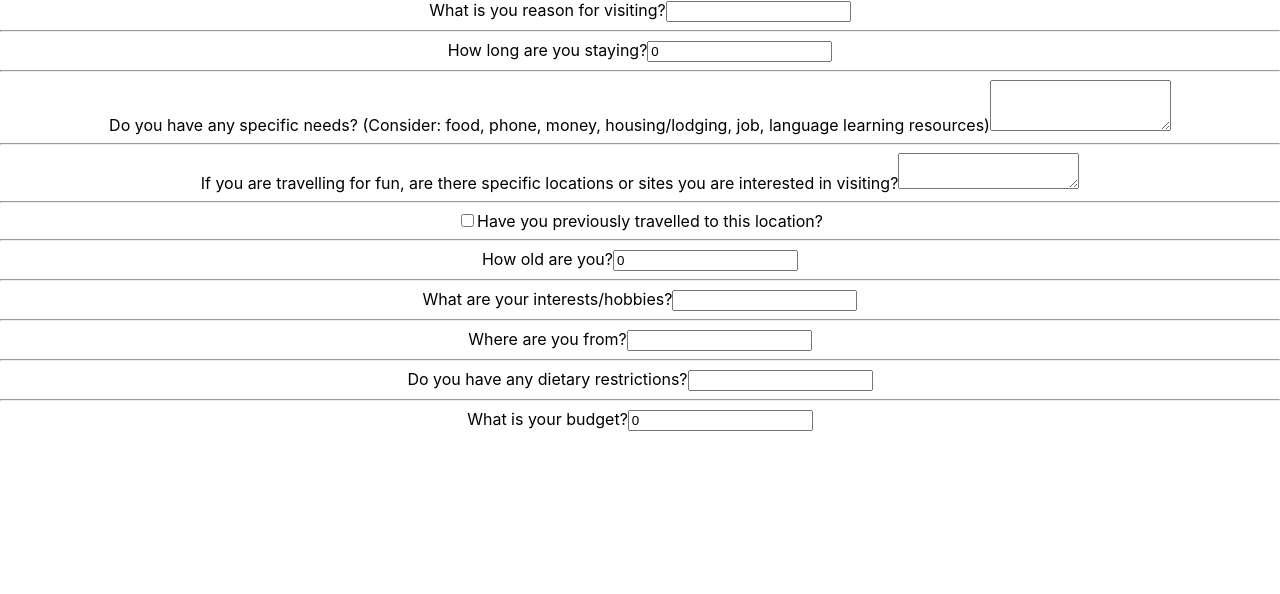
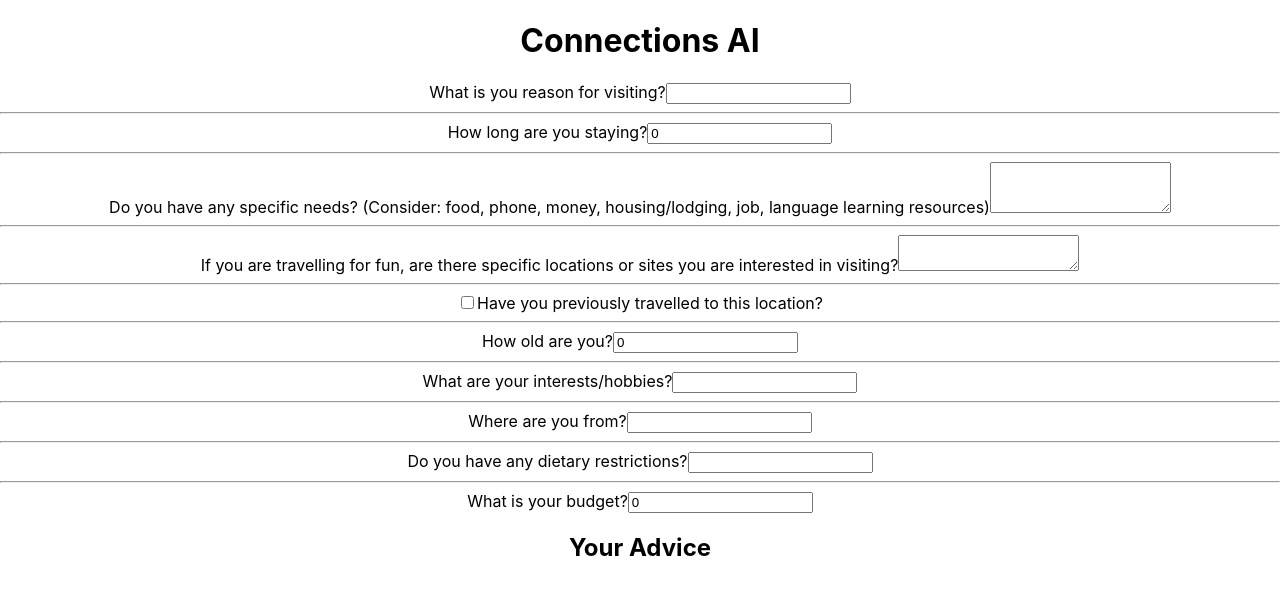
Before and after one commit to IsaacWeber1/community-connect, a React (Create React App) app: page / in a window 1280 px wide. Shown: the top 594 px of the page. Built offline with nearby package versions, Linux system fonts and the light colour scheme.

Commit message:
new changes

```diff
--- a/src/App.tsx
+++ b/src/App.tsx
@@ -7,7 +7,9 @@ import { FirstQuestionSet } from './form-components/FirstQuestionSet'
 function App() {
   return (
     <div className="App">
+      <h1>Connections AI</h1>
       <FirstQuestionSet></FirstQuestionSet>
+      <h2>Your Advice</h2>
     </div>
   );
 }
```
